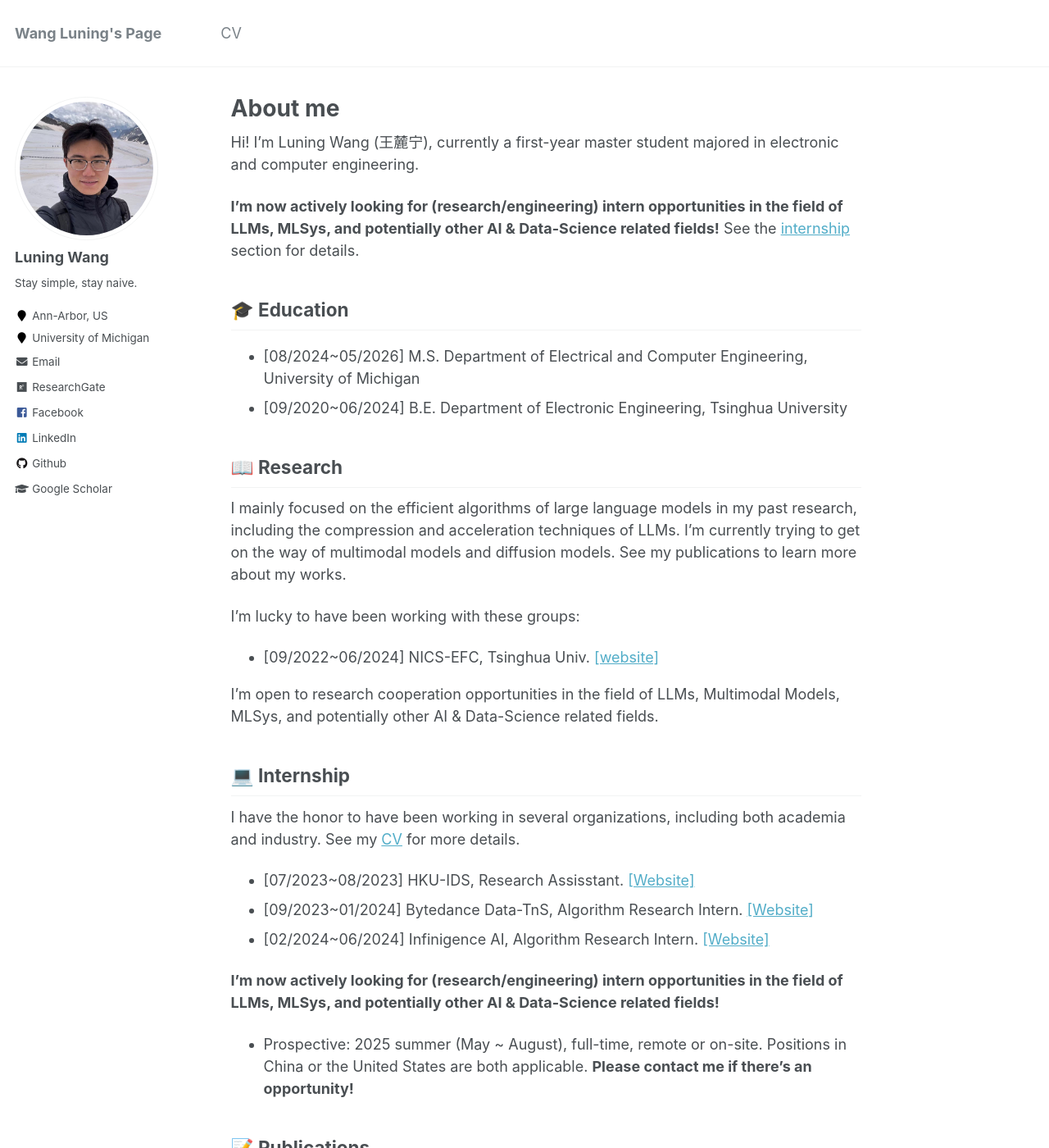
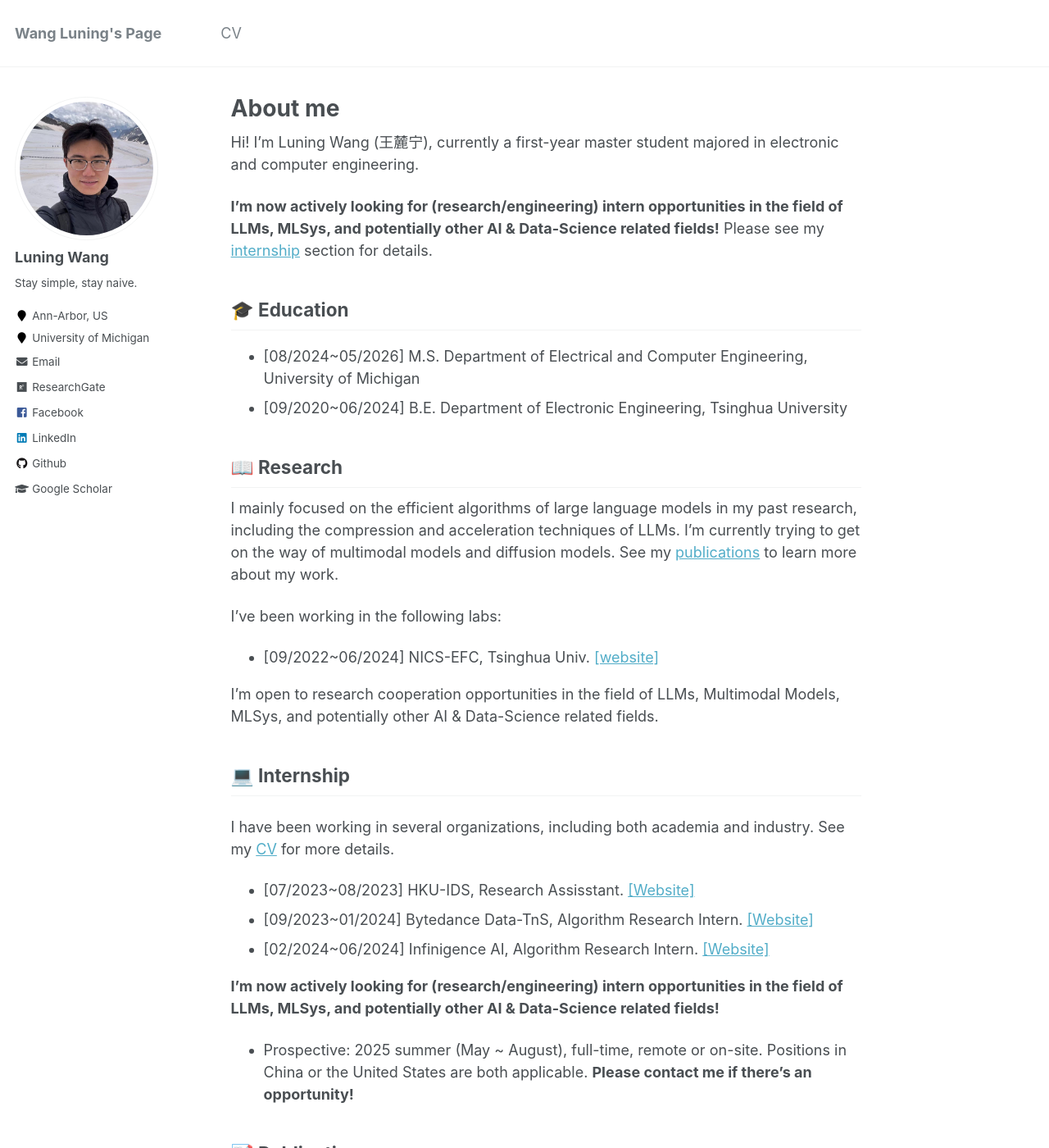
Before and after one commit to wln20/wln20.github.io, a Jekyll site: the page built from _pages/about.md, in a window 1280 px wide and 1400 px high. Shown: the whole window at 82% size. Built offline with Jekyll 4.4.1, drawn with Linux system fonts in a browser that asks for light colours; a script that is not in the unit is left out.

Commit message:
Update about.md

```diff
--- a/_pages/about.md
+++ b/_pages/about.md
@@ -10,7 +10,7 @@ redirect_from:
 
 Hi! I'm Luning Wang (王麓宁), currently a first-year master student majored in electronic and computer engineering.
 
-**I’m now actively looking for (research/engineering) intern opportunities in the field of LLMs, MLSys, and potentially other AI & Data-Science related fields!** See the <a href='#intern'>internship</a> section for details.
+**I’m now actively looking for (research/engineering) intern opportunities in the field of LLMs, MLSys, and potentially other AI & Data-Science related fields!** Please see my <a href='#intern'>internship</a> section for details.
 
 
 
@@ -21,9 +21,9 @@ Hi! I'm Luning Wang (王麓宁), currently a first-year master student majored i
 
 📖 Research
 ------
-I mainly focused on the efficient algorithms of large language models in my past research, including the compression and acceleration techniques of LLMs. I’m currently trying to get on the way of multimodal models and diffusion models. See my publications to learn more about my works.
+I mainly focused on the efficient algorithms of large language models in my past research, including the compression and acceleration techniques of LLMs. I’m currently trying to get on the way of multimodal models and diffusion models. See my <a href='#pub'>publications</a> to learn more about my work.
 
-I'm lucky to have been working with these groups:
+I've been working in the following labs:
 
 + [09/2022~06/2024] NICS-EFC, Tsinghua Univ. <a href="https://nicsefc.ee.tsinghua.edu.cn/">[website]</a>
 
@@ -38,13 +38,13 @@ I'm actively looking for research and internship opportunities！-->
 
 💻 Internship
 ------
-I have the honor to have been working in several organizations, including both academia and industry. See my <a href="https://docs.google.com/viewer?url=https://raw.githubusercontent.com/wln20/wln20.github.io/master/files/CV-Luning%20Wang.pdf">CV</a> for more details.
+<a id='intern'></a>
+
+I have been working in several organizations, including both academia and industry. See my <a href="https://docs.google.com/viewer?url=https://raw.githubusercontent.com/wln20/wln20.github.io/master/files/CV-Luning%20Wang.pdf">CV</a> for more details.
 
 + [07/2023~08/2023] HKU-IDS, Research Assisstant. <a href='https://datascience.hku.hk/'>[Website]</a>
 + [09/2023~01/2024] Bytedance Data-TnS, Algorithm Research Intern. <a href='https://www.bytedance.com/'>[Website]</a>
 + [02/2024~06/2024] Infinigence AI, Algorithm Research Intern. <a href='https://www.infini-ai.com/'>[Website]</a>
-
-<a id='intern'></a>
 
 **I’m now actively looking for (research/engineering) intern opportunities in the field of LLMs, MLSys, and potentially other AI & Data-Science related fields!**
 
@@ -53,6 +53,8 @@ I have the honor to have been working in several organizations, including both a
 
 📝 Publications
 ------
+<a id='pub'></a>
+
 + [ENLSP NeurIPS Workshop'24] **CSKV: Training-Efficient Channel Shrinking for KV Cache in Long-Context Scenarios**. ***Luning Wang**, Shiyao Li, Xuefei Ning, Zhihang Yuan, Shengen Yan, Guohao Dai, Yu Wang.* <a href='https://arxiv.org/pdf/2409.10593'>[pdf]</a> <a href='https://github.com/wln20/CSKV'>[github]</a>
 + [(Under review)] **A Survey on Efficient Inference for Large Language Models**. *Zixuan Zhou\*, Xuefei Ning\*, Ke Hong\*, Tianyu Fu, Jiaming Xu, Shiyao Li, Yuming Lou, **Luning Wang**, Zhihang Yuan, Xiuhong Li, Shengen Yan, Guohao Dai, Xiao-Ping Zhang, Yuhan Dong, Yu Wang.* <a href='https://arxiv.org/pdf/2404.14294.pdf'>[pdf]</a>
 + [ICML'24] **Evaluating Quantized Large Language Models**. *Shiyao Li, Xuefei Ning, **Luning Wang**, Tengxuan Liu, Xiangsheng Shi, Shengen Yan, Guohao Dai, Huazhong Yang, Yu Wang.* <a href='https://arxiv.org/pdf/2402.18158.pdf'>[pdf]</a> <a href='https://github.com/thu-nics/qllm-eval/tree/main'>[github]</a>
```
